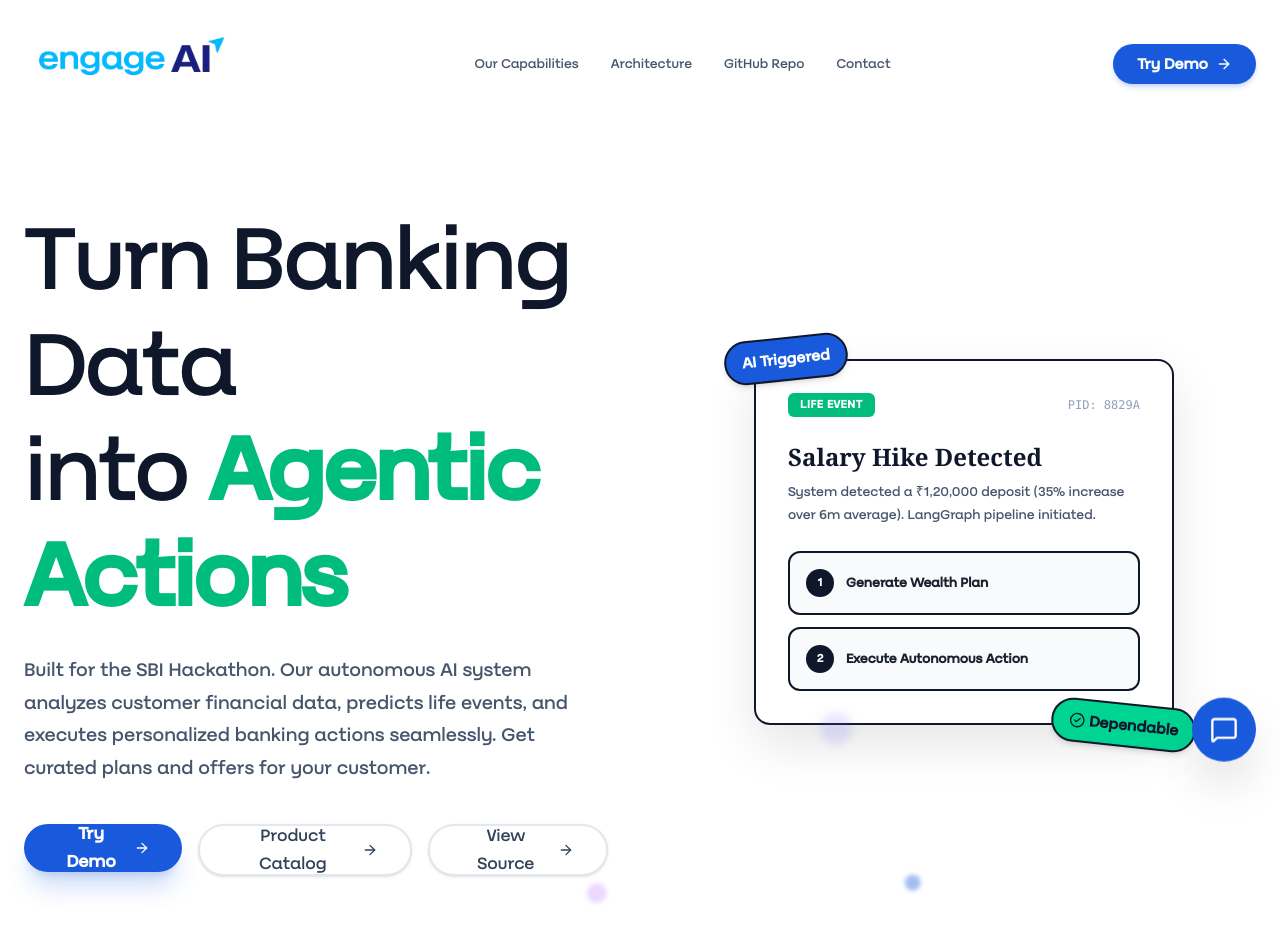
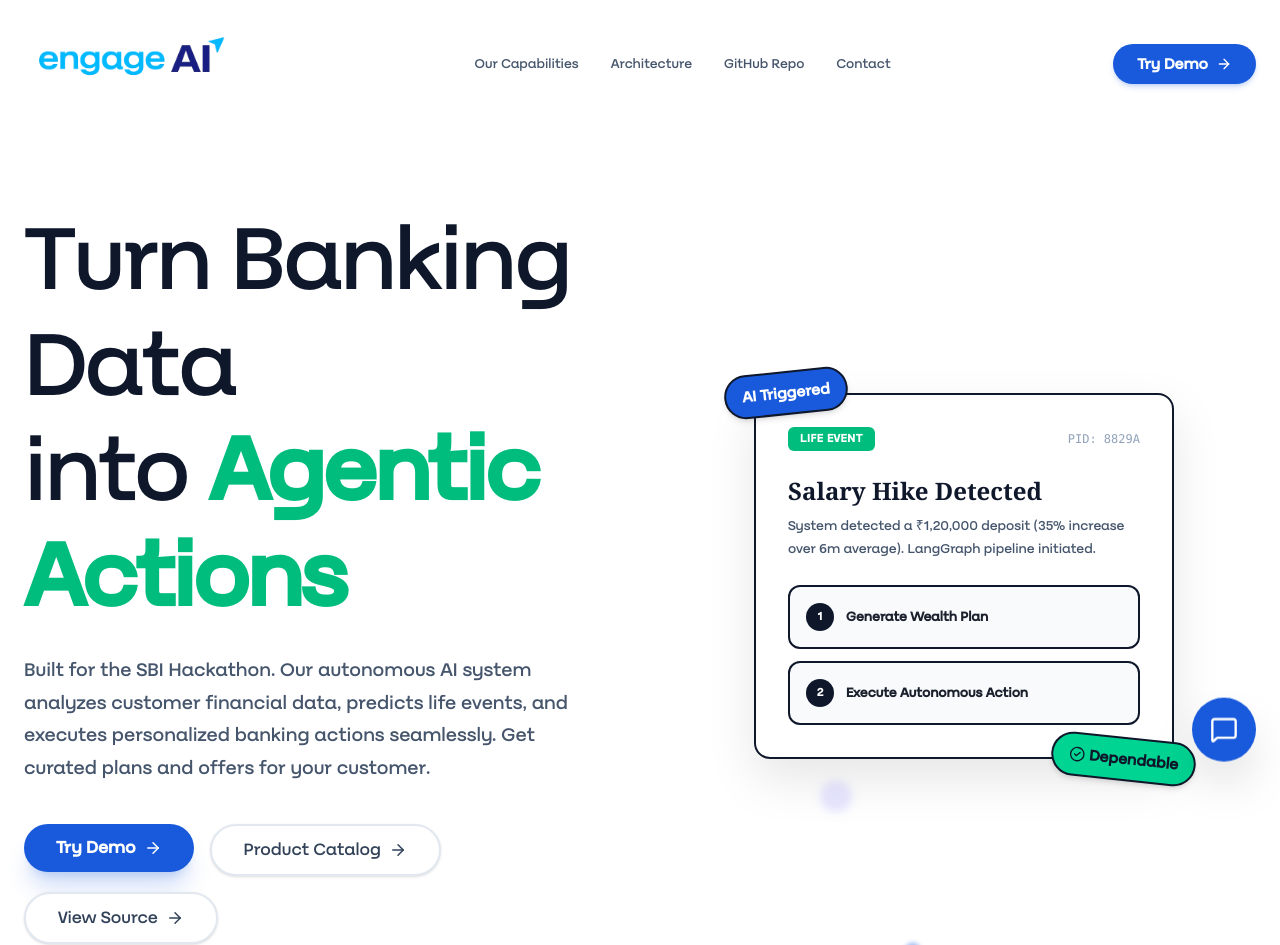
Before and after one commit to aaravgupta0202/engageAI, a React (Vite) app in the folder frontend/: page / in a window 1280 px wide. Shown: the top 945 px of the page. Built offline with nearby package versions, Linux system fonts and the light colour scheme.

Commit message:
Fix Landing button wrapping and add ReactMarkdown to chat interfaces

```diff
--- a/frontend/package.json
+++ b/frontend/package.json
@@ -12,11 +12,13 @@
   "dependencies": {
     "react": "^19.2.6",
     "react-dom": "^19.2.6",
+    "react-markdown": "^10.1.0",
     "react-router-dom": "^7.18.0"
   },
   "devDependencies": {
     "@eslint/js": "^10.0.1",
     "@tailwindcss/postcss": "^4.3.1",
+    "@tailwindcss/typography": "^0.5.20",
     "@types/node": "^24.12.3",
     "@types/react": "^19.2.14",
     "@types/react-dom": "^19.2.3",
--- a/frontend/src/components/PublicChat.tsx
+++ b/frontend/src/components/PublicChat.tsx
@@ -1,4 +1,5 @@
 import React, { useState, useRef, useEffect } from 'react';
+import ReactMarkdown from 'react-markdown';
 import { Bot, Send, X, MessageSquare, Loader2 } from 'lucide-react';
 
 interface Message {
@@ -87,12 +88,12 @@
           <div className="flex-1 overflow-y-auto p-4 space-y-4 bg-slate-50 dark:bg-slate-900/50">
             {messages.map((msg, i) => (
               <div key={i} className={`flex flex-col ${msg.role === 'user' ? 'items-end' : 'items-start'}`}>
-                <div className={`max-w-[85%] rounded-2xl px-4 py-3 text-sm shadow-sm ${
+                <div className={`max-w-[85%] rounded-2xl px-4 py-3 text-sm shadow-sm prose prose-sm dark:prose-invert ${
                   msg.role === 'user'
-                    ? 'bg-sbi-blue text-white rounded-br-none'
+                    ? 'bg-sbi-blue text-white rounded-br-none prose-p:text-white prose-strong:text-white'
                     : 'bg-white dark:bg-slate-800 text-slate-800 dark:text-slate-200 border border-slate-100 dark:border-slate-700 rounded-bl-none'
                 }`}>
-                  {msg.content}
+                  <ReactMarkdown>{msg.content}</ReactMarkdown>
                 </div>
                 {msg.role === 'assistant' && msg.reasoning && msg.reasoning.length > 0 && (
                   <div className="mt-1 max-w-[85%] pl-2">
--- a/frontend/src/index.css
+++ b/frontend/src/index.css
@@ -1,4 +1,5 @@
 @import "tailwindcss";
+@plugin "@tailwindcss/typography";
 
 @font-face {
   font-family: 'Batica';
--- a/frontend/src/pages/AiChat.tsx
+++ b/frontend/src/pages/AiChat.tsx
@@ -1,4 +1,5 @@
 import { useState, useEffect, useRef } from 'react';
+import ReactMarkdown from 'react-markdown';
 import { Card, CardHeader, CardTitle, CardContent } from '../components/ui/Card';
 import { Button } from '../components/ui/Button';
 import { Mic, Paperclip, Copy, Edit2, Check } from 'lucide-react';
@@ -163,10 +164,8 @@
                     </div>
                   )}
 
-                  <div className={`max-w-xl rounded-2xl p-4 shadow-sm backdrop-blur-sm ${m.role === 'user' ? 'bg-gradient-to-r from-sbi-blue to-cyan-500 text-white rounded-tr-sm' : 'bg-white dark:bg-slate-800 border border-slate-100 dark:border-slate-700 text-slate-800 dark:text-slate-100 rounded-tl-sm shadow-md'}`}>
-                    {m.content.split('\n').map((line, lIdx) => (
-                      <span key={lIdx}>{line}<br/></span>
-                    ))}
+                  <div className={`max-w-xl rounded-2xl p-4 shadow-sm backdrop-blur-sm prose prose-sm dark:prose-invert ${m.role === 'user' ? 'bg-gradient-to-r from-sbi-blue to-cyan-500 text-white rounded-tr-sm prose-p:text-white prose-strong:text-white' : 'bg-white dark:bg-slate-800 border border-slate-100 dark:border-slate-700 text-slate-800 dark:text-slate-100 rounded-tl-sm shadow-md'}`}>
+                    <ReactMarkdown>{m.content}</ReactMarkdown>
                   </div>
 
                   {m.role === 'user' && (
--- a/frontend/src/pages/Landing.tsx
+++ b/frontend/src/pages/Landing.tsx
@@ -33,14 +33,14 @@
             <p className="text-lg md:text-xl text-slate-600 mb-8 md:mb-10 max-w-xl leading-relaxed">
               Built for the SBI Hackathon. Our autonomous AI system analyzes customer financial data, predicts life events, and executes personalized banking actions seamlessly. Get curated plans and offers for your customer.
             </p>
-            <div className="flex flex-col sm:flex-row space-y-4 sm:space-y-0 sm:space-x-4 w-full sm:w-auto">
-              <Button onClick={() => onNavigate('generator')} className="rounded-full bg-sbi-blue hover:bg-[#185ADB] text-white px-8 py-4 sm:py-6 shadow-xl shadow-sbi-blue/20 text-base sm:text-lg font-semibold flex items-center justify-center w-full sm:w-auto">
+            <div className="flex flex-wrap gap-4 w-full">
+              <Button onClick={() => onNavigate('generator')} className="rounded-full bg-sbi-blue hover:bg-[#185ADB] text-white px-8 py-4 sm:py-6 shadow-xl shadow-sbi-blue/20 text-base sm:text-lg font-semibold flex items-center justify-center w-full sm:w-auto flex-shrink-0 whitespace-nowrap">
                 Try Demo <ArrowRight size={18} className="ml-2" />
               </Button>
-              <Button variant="outline" onClick={() => onNavigate('catalog')} className="rounded-full bg-white border-2 border-slate-200 text-slate-700 hover:bg-slate-50 hover:text-slate-900 px-8 py-4 sm:py-6 text-base sm:text-lg font-medium flex items-center justify-center shadow-sm w-full sm:w-auto">
+              <Button variant="outline" onClick={() => onNavigate('catalog')} className="rounded-full bg-white border-2 border-slate-200 text-slate-700 hover:bg-slate-50 hover:text-slate-900 px-8 py-4 sm:py-6 text-base sm:text-lg font-medium flex items-center justify-center shadow-sm w-full sm:w-auto flex-shrink-0 whitespace-nowrap">
                 Product Catalog <ArrowRight size={18} className="ml-2" />
               </Button>
-              <Button variant="outline" onClick={() => window.open('https://github.com/aaravgupta0202/engageAI', '_blank')} className="rounded-full bg-white border-2 border-slate-200 text-slate-700 hover:bg-slate-50 hover:text-slate-900 px-8 py-4 sm:py-6 text-base sm:text-lg font-medium flex items-center justify-center shadow-sm w-full sm:w-auto">
+              <Button variant="outline" onClick={() => window.open('https://github.com/aaravgupta0202/engageAI', '_blank')} className="rounded-full bg-white border-2 border-slate-200 text-slate-700 hover:bg-slate-50 hover:text-slate-900 px-8 py-4 sm:py-6 text-base sm:text-lg font-medium flex items-center justify-center shadow-sm w-full sm:w-auto flex-shrink-0 whitespace-nowrap">
                 View Source <ArrowRight size={18} className="ml-2" />
               </Button>
             </div>
```
Also changed, not shown: 1 other file (tests, documents, lock files or other folders).
